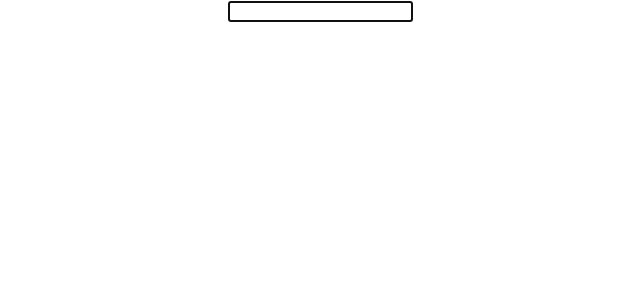
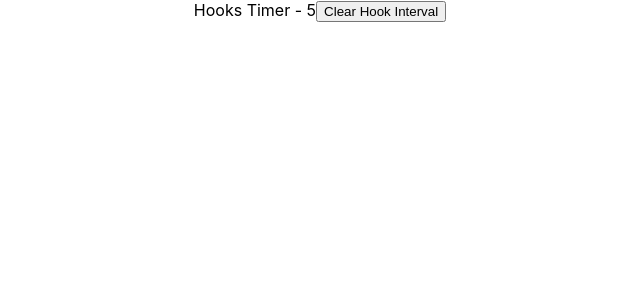
Before and after one commit to ReactJS-Avenger/try-react, a React (Create React App) app: page / in a window 1280 px wide. Shown: the top 300 px of the page, without its empty margins (320-960 px from the left). Built offline with nearby package versions, Linux system fonts and the light colour scheme.

Commit message:
useRef example

```diff
--- a/src/App.js
+++ b/src/App.js
@@ -21,6 +21,8 @@
 import ParentComponent from './components/useCallbackHook/ParentComponent';
 import Counter from './components/useMemoExample/Counter';
 import FocusInput from './components/useRefExample/FocusInput';
+import ClassTimer from './components/useRefExample/ClassTimer';
+import HookTimer from './components/useRefExample/HookTimer';
 
 export const userContext = React.createContext();
 export const channelContext = React.createContext();
@@ -51,7 +53,9 @@
       {/* <DataFetchingTwo/> */}
       {/* <ParentComponent/> */}
       {/* <Counter/> */}
-      <FocusInput />
+      {/* <FocusInput /> */}
+      {/* <ClassTimer/> */}
+      <HookTimer/>
     </div>
   );
 }
--- /dev/null
+++ b/src/components/useRefExample/ClassTimer.js
@@ -0,0 +1,32 @@
+import React from "react";
+
+class ClassTimer extends React.Component {
+
+    constructor(props) {
+        super(props);
+
+        this.state = {
+            timer: 0
+        }
+    }
+
+    componentDidMount() {
+        this.interval = setInterval(() => {
+            this.setState(prevState => ({ timer: prevState.timer + 1 }))
+        }, 1000);
+    }
+
+    componentWillUnmount() {
+        clearInterval(this.interval)
+    }
+
+    render() {
+        return (
+            <div>
+                CLass Timer- {this.state.timer}
+                <button onClick={() => clearInterval(this.interval)}> clear Timer</button>
+            </div>
+        )
+    }
+}
+export default ClassTimer;
--- /dev/null
+++ b/src/components/useRefExample/HookTimer.js
@@ -0,0 +1,30 @@
+import React, { useEffect, useRef, useState } from "react";
+
+const HookTimer = () => {
+    const [timer, setTimer] = useState(0)
+    const intervalRef = useRef();
+
+    useEffect(() => {
+        intervalRef.current = setInterval(() => {
+            setTimer(prevTimer => prevTimer + 1)
+        }, 1000);
+
+        return () => {
+            clearInterval(intervalRef.current)
+        }
+    }, [])
+
+    return (
+        <div>
+            Hooks Timer - {timer}
+            <button onClick={() => clearInterval(intervalRef.current)}>Clear Hook Interval</button>
+        </div>
+    )
+}
+
+export default HookTimer;
+// useRef can hold reference to DOM node
+// it can be also used to store any mutable values
+// value will persist through the rerenders. while also not causing any additional renders when its value chanegs
+// it will even remember the data store..even when other state value is changed
+// above is a usecase
```
